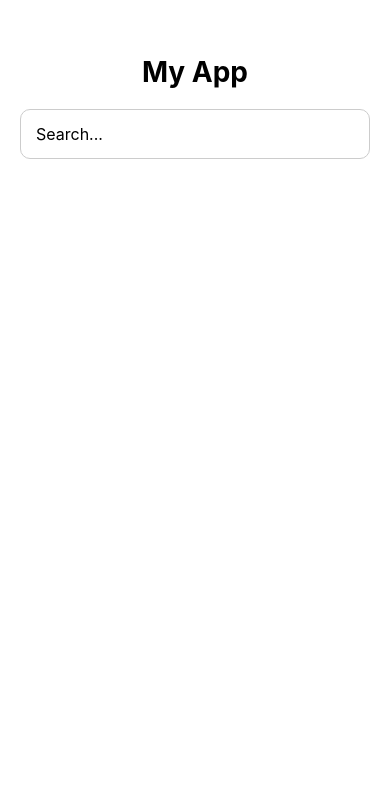
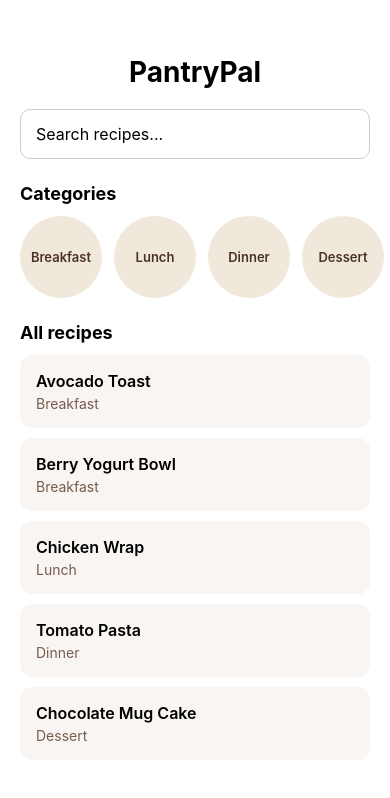
Before and after one commit to arianasutton560/Mobile-App-Project, a React Native app: screen / in a window 390 px wide. Shown: the top 798 px of the page. Built offline with nearby package versions, Linux system fonts and the light colour scheme.

Commit message:
update home.js

```diff
--- a/screens/Home.js
+++ b/screens/Home.js
@@ -1,28 +1,78 @@
-import React, { useState } from 'react';
+import { useState } from 'react';
 import {
-  View,
+  FlatList,
+  StyleSheet,
   Text,
   TextInput,
-  StyleSheet,
+  View,
 } from 'react-native';
+import CategoryButton from '../components/CategoryButton';
+import { recipes } from '../data/recipes';
+
+const categories = ['Breakfast', 'Lunch', 'Dinner', 'Dessert'];
 
 export default function Home() {
-    //keeps track of the search input
   const [searchText, setSearchText] = useState('');
+  const [selectedCategory, setSelectedCategory] = useState(null);
+
+  const filteredRecipes = recipes.filter((recipe) => {
+    const matchesCategory =
+      !selectedCategory || recipe.category === selectedCategory;
+
+    const matchesSearch = recipe.title
+      .toLowerCase()
+      .includes(searchText.toLowerCase());
+
+    return matchesCategory && matchesSearch;
+  });
+
+  function handleCategoryPress(category) {
+    setSelectedCategory((currentCategory) =>
+      currentCategory === category ? null : category
+    );
+  }
 
   return (
     <View style={styles.container}>
+      <Text style={styles.title}>PantryPal</Text>
 
-      <Text style={styles.title}>My App</Text>
-
-      {/* Search input field */}
       <TextInput
         style={styles.searchInput}
-        placeholder="Search..."
+        placeholder="Search recipes..."
         value={searchText}
         onChangeText={setSearchText}
       />
 
+      <Text style={styles.heading}>Categories</Text>
+
+      <View style={styles.categoryRow}>
+        {categories.map((category) => (
+          <CategoryButton
+            key={category}
+            label={category}
+            isSelected={selectedCategory === category}
+            onPress={() => handleCategoryPress(category)}
+          />
+        ))}
+      </View>
+
+      <Text style={styles.heading}>
+        {selectedCategory ? `${selectedCategory} recipes` : 'All recipes'}
+      </Text>
+
+      <FlatList
+        data={filteredRecipes}
+        keyExtractor={(recipe) => recipe.id}
+        renderItem={({ item }) => (
+          <View style={styles.recipeCard}>
+            <Text style={styles.recipeTitle}>{item.title}</Text>
+            <Text style={styles.recipeCategory}>{item.category}</Text>
+          </View>
+        )}
+        ListEmptyComponent={
+          <Text style={styles.emptyText}>No recipes found.</Text>
+        }
+      />
     </View>
   );
 }
@@ -34,14 +84,12 @@ const styles = StyleSheet.create({
     paddingTop: 55,
     backgroundColor: '#fff',
   },
-
   title: {
     fontSize: 28,
     fontWeight: 'bold',
     marginBottom: 20,
     textAlign: 'center',
   },
-
   searchInput: {
     height: 50,
     borderWidth: 1,
@@ -50,4 +98,30 @@ const styles = StyleSheet.create({
     paddingHorizontal: 15,
     fontSize: 16,
   },
+  heading: {
+    fontSize: 18,
+    fontWeight: 'bold',
+    marginTop: 24,
+    marginBottom: 12,
+  },
+  categoryRow: {
+    flexDirection: 'row',
+  },
+  recipeCard: {
+    padding: 16,
+    borderRadius: 12,
+    backgroundColor: '#f8f5f2',
+    marginBottom: 10,
+  },
+  recipeTitle: {
+    fontSize: 16,
+    fontWeight: '600',
+  },
+  recipeCategory: {
+    marginTop: 4,
+    color: '#765c4d',
+  },
+  emptyText: {
+    color: '#777',
+  },
 });
```
